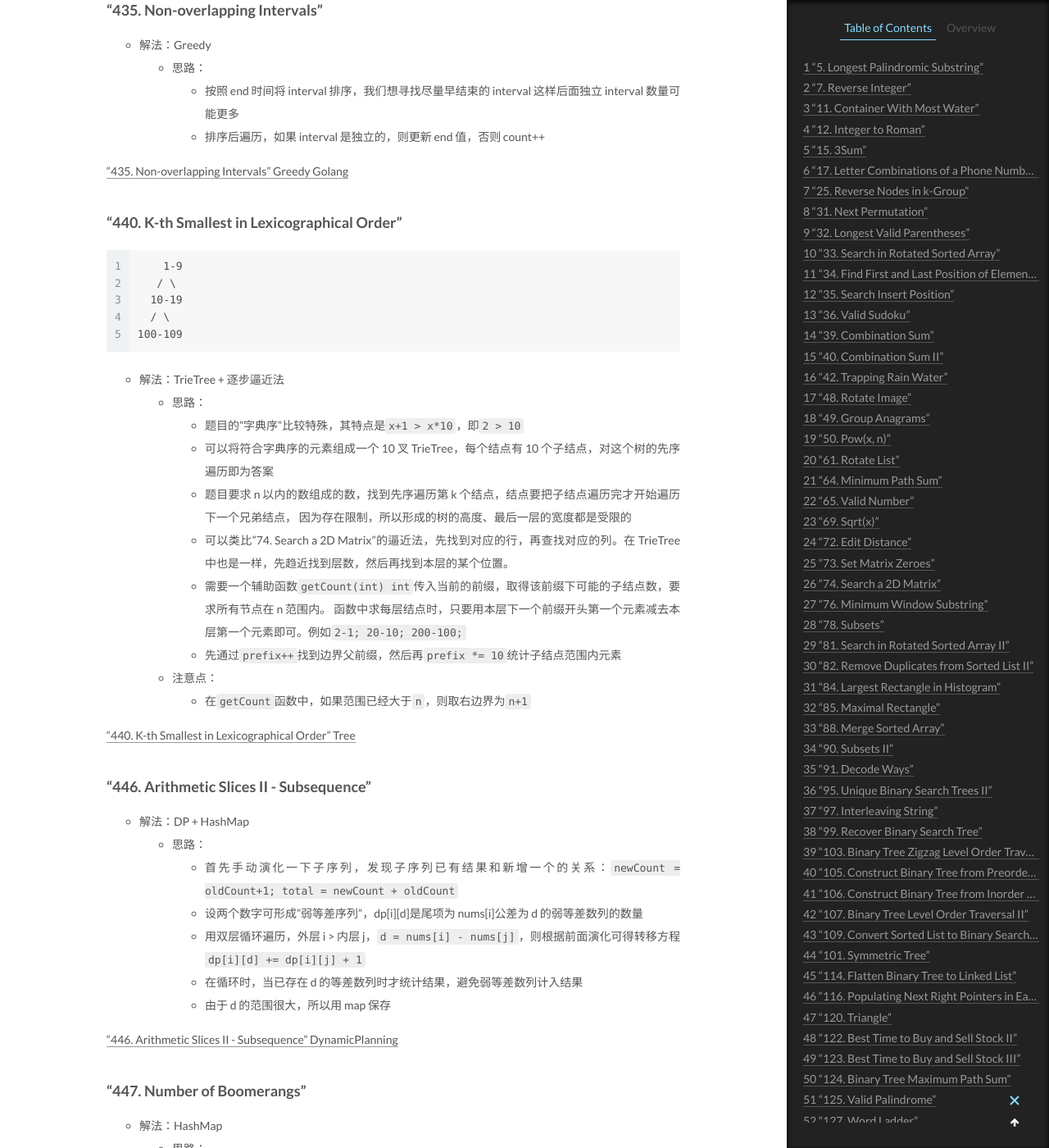
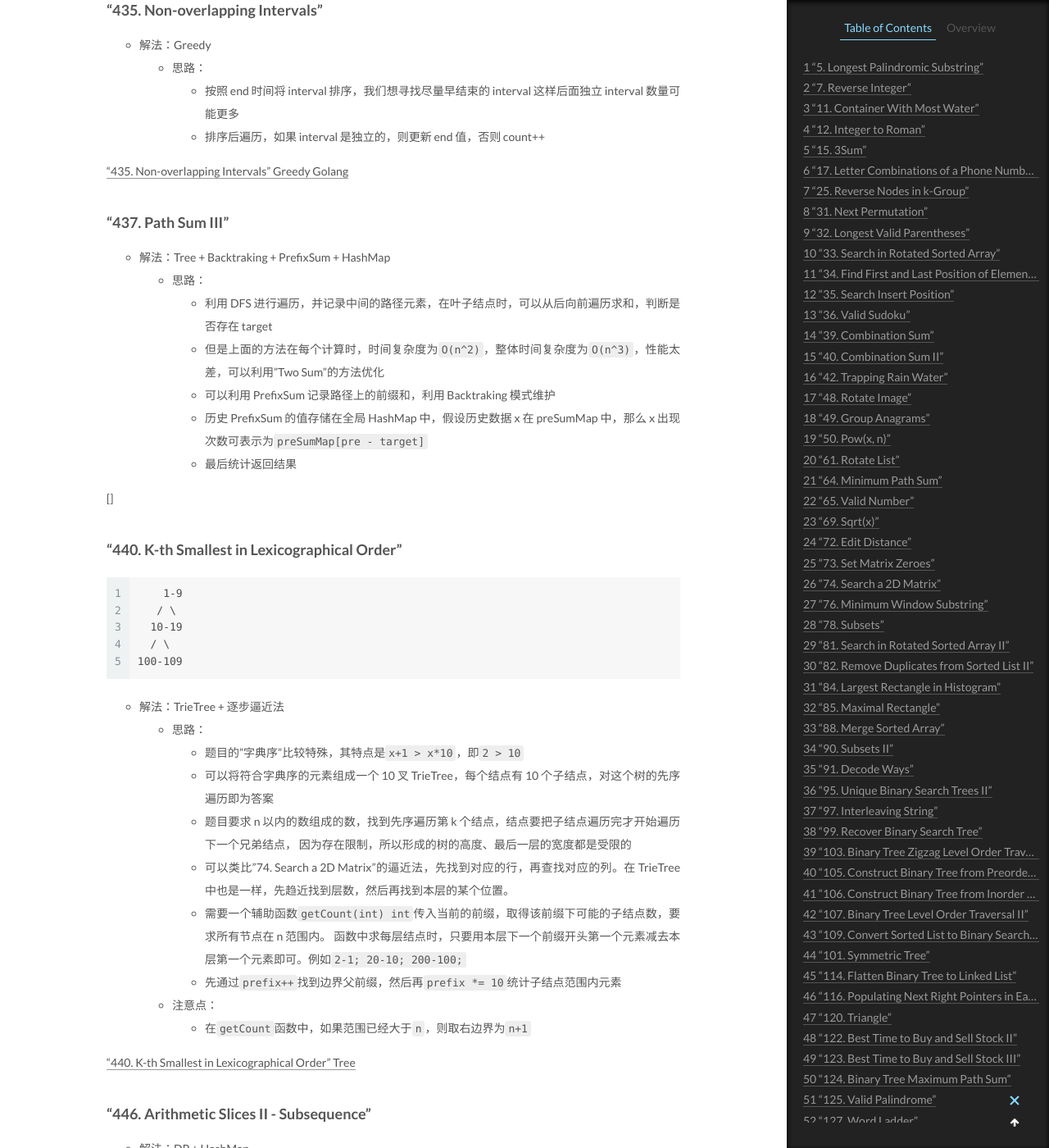
Before and after one commit to CodeHunter2006/CodeHunter2006.github.io, a Jekyll site: the page built from _posts/2020-12-27-LeetCode_Question_Category.md, in a window 1280 px wide and 1400 px high, scrolled down 46880 px. Shown: the whole window at 82% size. Built offline with Jekyll 4.4.1, drawn with Linux system fonts in a browser that asks for light colours; formulas are drawn with MathJax 3.

Commit message:
[doc]: add contents.

```diff
--- a/_posts/2020-12-27-LeetCode_Question_Category.md
+++ b/_posts/2020-12-27-LeetCode_Question_Category.md
@@ -1668,6 +1668,18 @@ tags: Algorithm Leetcode
     - 排序后遍历，如果 interval 是独立的，则更新 end 值，否则 count++
 
 ["435. Non-overlapping Intervals" Greedy Golang]()
+
+### "437. Path Sum III"
+
+- 解法：Tree + Backtraking + PrefixSum + HashMap
+  - 思路：
+    - 利用 DFS 进行遍历，并记录中间的路径元素，在叶子结点时，可以从后向前遍历求和，判断是否存在 target
+    - 但是上面的方法在每个计算时，时间复杂度为`O(n^2)`，整体时间复杂度为`O(n^3)`，性能太差，可以利用"Two Sum"的方法优化
+    - 可以利用 PrefixSum 记录路径上的前缀和，利用 Backtraking 模式维护
+    - 历史 PrefixSum 的值存储在全局 HashMap 中，假设历史数据 x 在 preSumMap 中，那么 x 出现次数可表示为`preSumMap[pre - target]`
+    - 最后统计返回结果
+
+[]
 
 ### "440. K-th Smallest in Lexicographical Order"
 
```
Also changed, not shown: _posts/2018-11-28-Go_Syntax.md (+2 -0 lines), _posts/2019-10-01-Go_Modules.md (+10 -1 lines), _posts/2021-01-02-Algorithm_Tree.md (+24 -0 lines), _posts/2021-09-27-Algorithm_LSM_Tree.md (added, +48 -0 lines), assets/images/2021-09-27-Algorithm_LSM_Tree_1.jpg (added).
